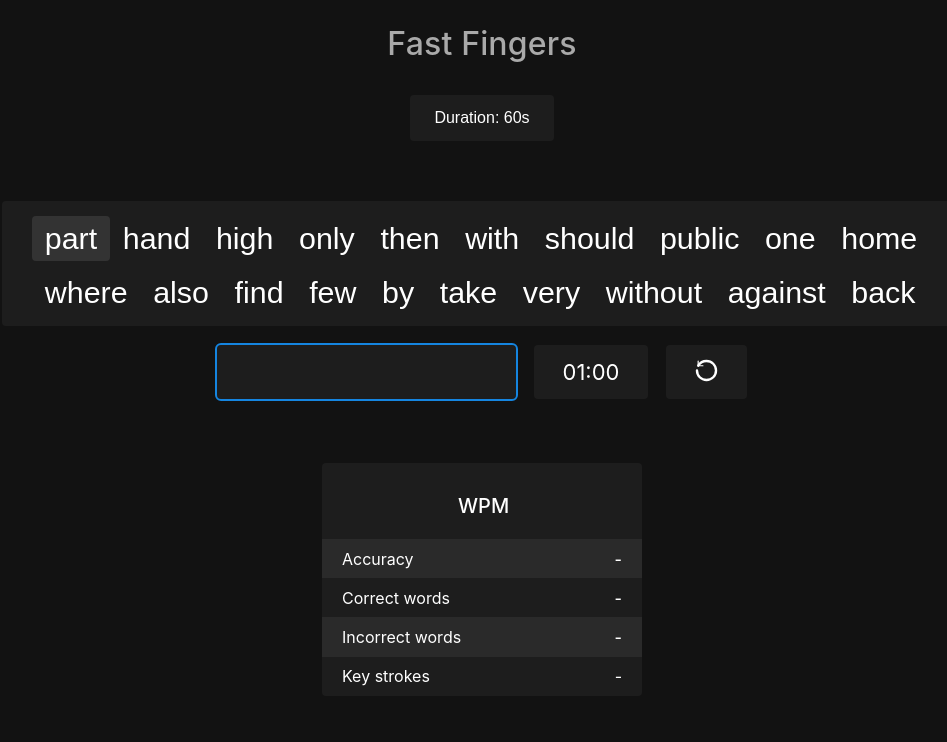
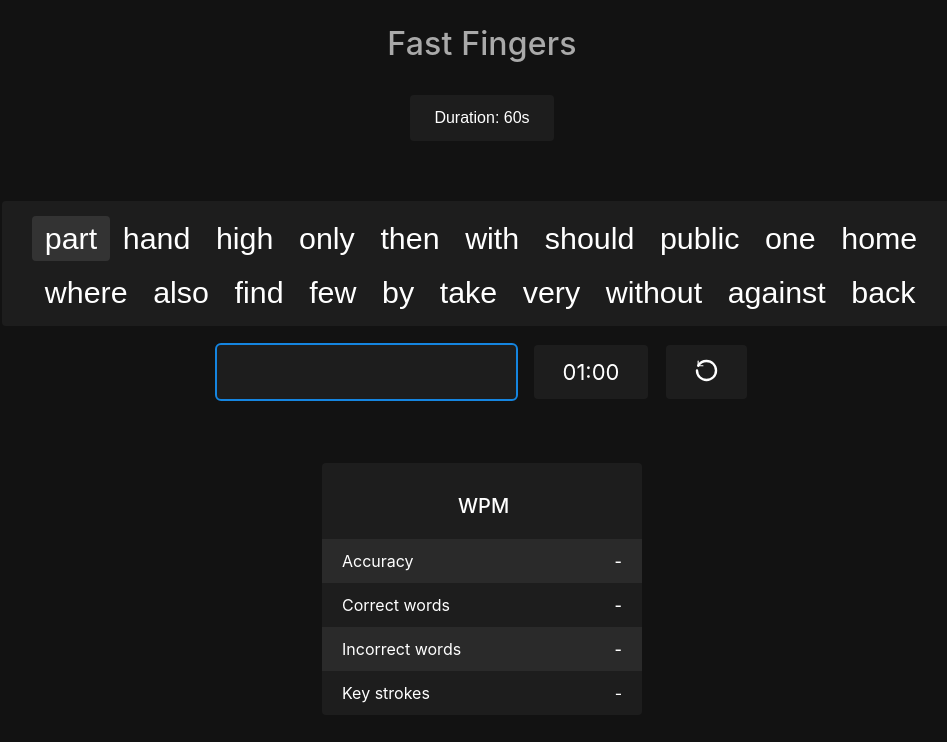
Before and after one commit to yowger/yow-mini-fast-fingers, a React (Vite) app: page / in a window 1280 px wide. Shown: the top 742 px of the page, without its empty margins (158-1105 px from the left). Built offline with nearby package versions, Linux system fonts and the light colour scheme.

Commit message:
updated styling

```diff
--- a/src/App.css
+++ b/src/App.css
@@ -112,7 +112,7 @@
     font-size: 1rem;
 }
 #game-score .result-list li {
-    padding: 0.6rem 1.25rem;
+    padding: 0.75rem 1.25rem;
     justify-content: space-between;
     display: flex;
 }
```
